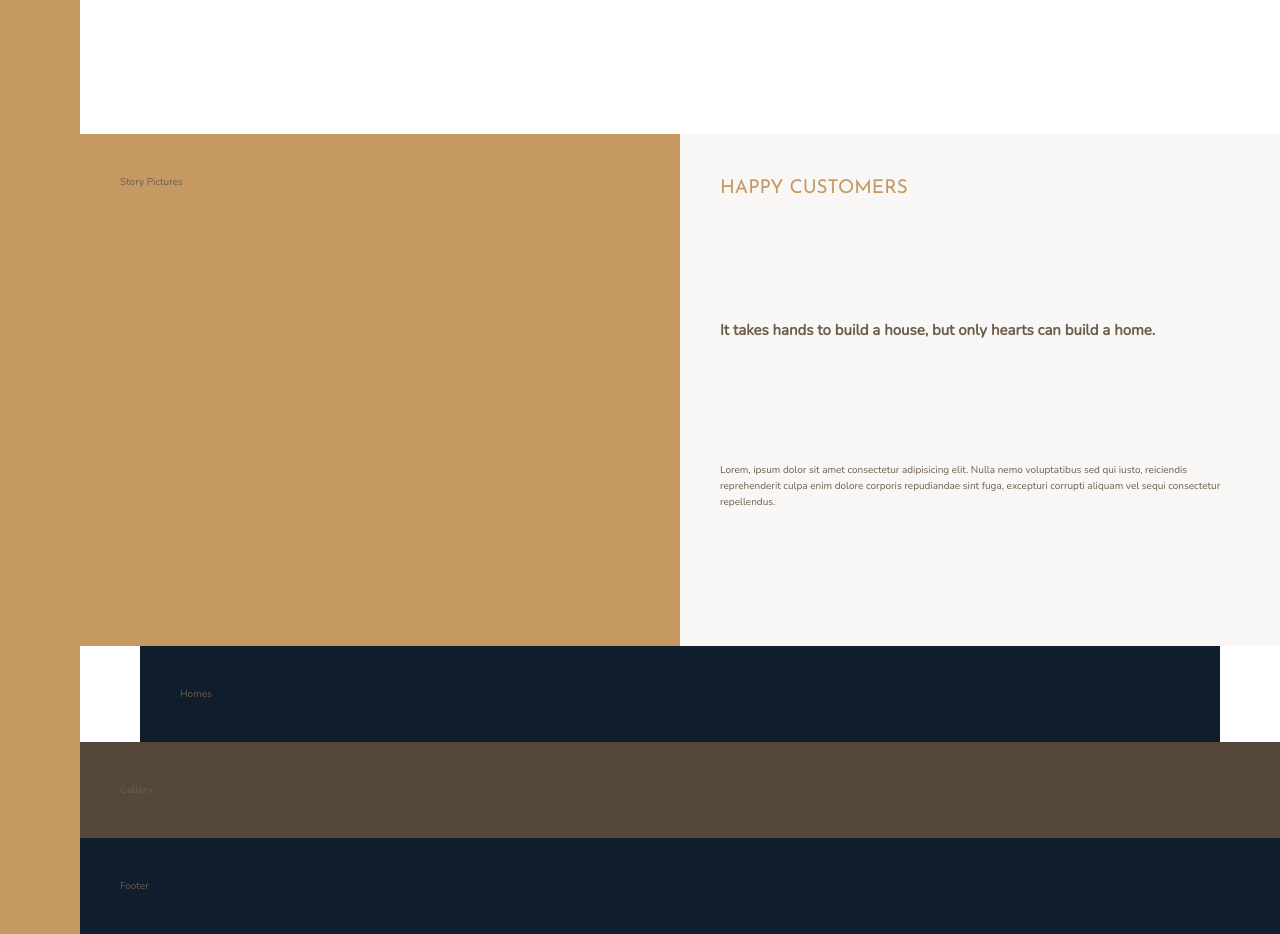
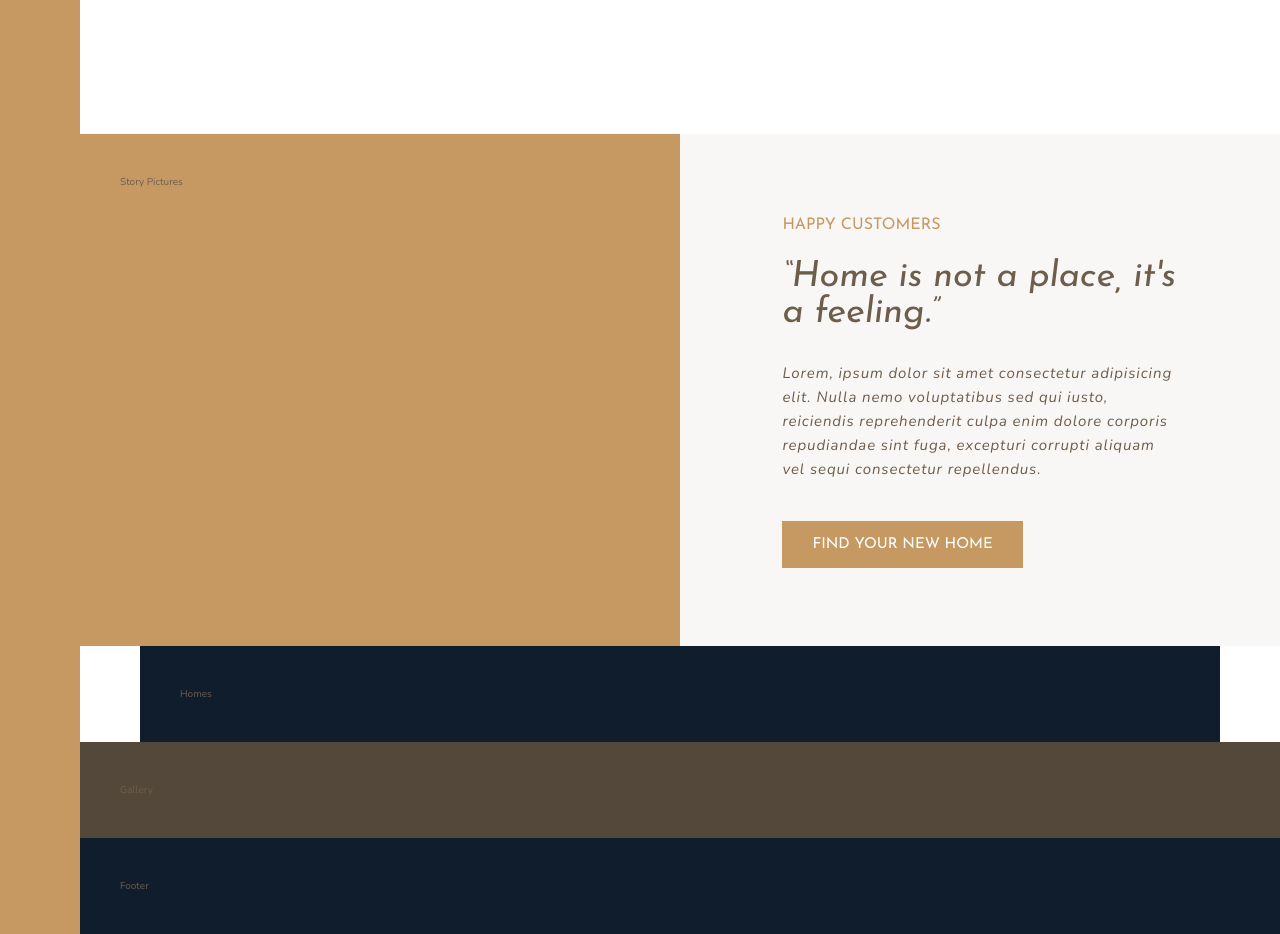
Before and after one commit to Gameonn/Tenux, a website: page index.html in a window 1280 px wide. Shown: the part 1160-2094 px from the top of the page. Drawn offline with nearby package versions, Linux system fonts and the light colour scheme.

Commit message:
Set content center using grids & flexbox

```diff
--- a/index.html
+++ b/index.html
@@ -85,11 +85,10 @@
 
     <div class="story__pictures">Story Pictures</div>
     <div class="story__content">
-
-      <h3 class="story__content-heading heading-4">Happy Customers</h3>
-      <h2 class="story__content-purpose">It takes hands to build a house, but only hearts can build a home.</h2>
+      <h3 class="heading-3 mb-sm">Happy Customers</h3>
+      <h2 class="heading-2 heading-2--dark mb-md">&ldquo;Home is not a place, it's a feeling.&rdquo;</h2>
       <p class="story__content-text">Lorem, ipsum dolor sit amet consectetur adipisicing elit. Nulla nemo voluptatibus sed qui iusto, reiciendis reprehenderit culpa enim dolore corporis repudiandae sint fuga, excepturi corrupti aliquam vel sequi consectetur repellendus.</p>
-
+      <button class="btn">Find your new home</button>
     </div>
     <section class="homes">Homes</section>
     <section class="gallery">Gallery</section>
--- a/sass/_story.scss
+++ b/sass/_story.scss
@@ -7,16 +7,24 @@
     background-color: $color-grey-light-1;
     grid-column: col-start 5 / full-end;
 
+    padding: 6rem 8vw;
+
+    // vertical align center using flexbox
+    // display: flex;
+    // flex-direction: column;
+    // justify-content: center;
+    // align-items: flex-start;
+
+    // vertical align center using grids
     display: grid;
-    grid-template-rows: repeat(3, 1fr);
+    align-content: center;
+    justify-items: start;
 
-    &-heading {
-      text-transform: uppercase;
-      color: $color-primary;
-    }
-    &-purpose {
-    }
     &-text {
+      font-size: 1.5rem;
+      font-style: italic;
+      letter-spacing: 0.9px;
+      margin-bottom: 4rem;
     }
   }
 }
--- a/sass/_typography.scss
+++ b/sass/_typography.scss
@@ -1,6 +1,12 @@
 %heading {
   font-family: $font-display;
   font-weight: 400;
+  &--light {
+    color: $color-grey-light-1;
+  }
+  &--dark {
+    color: $color-grey-dark-1;
+  }
 }
 
 .heading-1 {
@@ -8,11 +14,15 @@
 }
 .heading-2 {
   @extend %heading;
-  font-size: 3.2rem;
+  font-size: 3.6rem;
+  font-style: italic;
+  line-height: 1;
 }
 .heading-3 {
   @extend %heading;
-  font-size: 2.4rem;
+  font-size: 1.6rem;
+  text-transform: uppercase;
+  color: $color-primary;
 }
 .heading-4 {
   @extend %heading;
@@ -25,3 +35,20 @@
     color: $color-grey-dark-1;
   }
 }
+
+.btn {
+  background-color: $color-primary;
+  border: none;
+  border-radius: 0;
+  color: #fff;
+  font-size: 1.5rem;
+  font-family: $font-display;
+  text-transform: uppercase;
+  padding: 1.6rem 3rem;
+  cursor: pointer;
+  transition: all 0.2s;
+
+  &:hover {
+    background-color: $color-primary-dark;
+  }
+}
--- /dev/null
+++ b/sass/_utilities.scss
@@ -0,0 +1,12 @@
+.mb-sm {
+  margin-bottom: 2rem;
+}
+.mb-md {
+  margin-bottom: 3rem;
+}
+.mb-lg {
+  margin-bottom: 4rem;
+}
+.mb-hg {
+  margin-bottom: 8rem;
+}
--- a/sass/main.scss
+++ b/sass/main.scss
@@ -1,5 +1,6 @@
 @import "base";
 @import "typography";
+@import "utilities";
 
 @import "sidebar";
 @import "header";
```
Also changed, not shown: css/style.comp.css (deleted), css/style.css, css/style.prefix.css (deleted).
